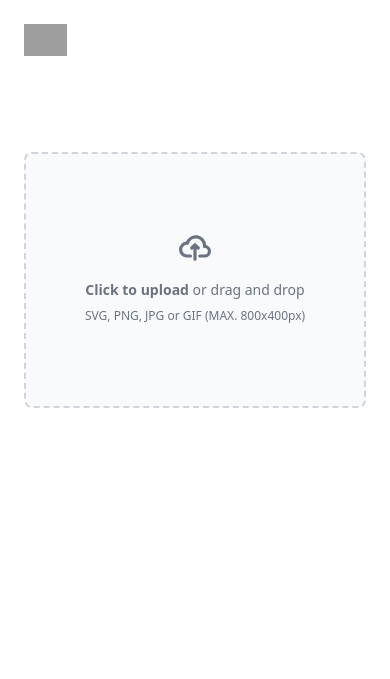
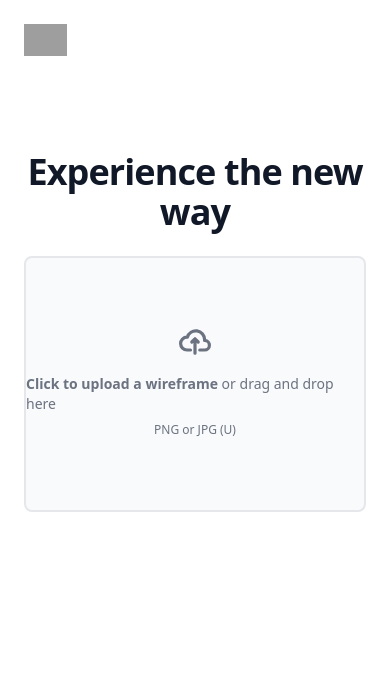
Before and after one commit to iamthuya/instant-web-with-gemini, a Flask app: page /generate in a window 390 px wide. Shown: the top 679 px of the page. Run offline with Flask 3, Linux system fonts and the light colour scheme; some libraries are stand-ins or nearby versions; grey boxes are pictures that could not be loaded.

Commit message:
finalized upload

```diff
--- a/app.py
+++ b/app.py
@@ -55,13 +55,13 @@ def generate(wireframe_image):
     return response
 
 
-# @app.route('/', methods=['GET'])
-# def index():
-#     return render_template('index.html')
+@app.route('/', methods=['GET'])
+def index():
+    return render_template('index.html')
 
 
 @app.route('/generate', methods=['GET', 'POST'])
-@app.route('/', methods=['GET', 'POST'])
+# @app.route('/', methods=['GET', 'POST'])
 def generate():
     if request.method == 'POST':
         uploaded_file = request.files['file-upload']
--- a/templates/generate.html
+++ b/templates/generate.html
@@ -20,87 +20,88 @@
 {% block content %}
 <div class="relative isolate px-6 pt-6 lg:px-8">
 	<div class="mx-auto max-w-2xl py-32 sm:py-48 lg:py-56">
-		<div class="flex items-center justify-center w-full">
-			<label for="dropzone-file" class="flex flex-col items-center justify-center w-full h-64 border-2 border-gray-300 border-dashed rounded-lg cursor-pointer bg-gray-50 dark:hover:bg-bray-800 dark:bg-gray-700 hover:bg-gray-100 dark:border-gray-600 dark:hover:border-gray-500 dark:hover:bg-gray-600">
+		<div class="text-center">
+			<h1 class="text-4xl font-bold tracking-tight text-gray-900 sm:text-6xl">Experience the new way</h1>
+		</div>
+		<div class="mt-6 flex items-center justify-center w-full" id="drop-area">
+			<label for="image-upload" class="flex flex-col items-center justify-center w-full h-64 border-2 rounded-lg cursor-pointer bg-gray-50 dark:hover:bg-bray-800 dark:bg-gray-700 hover:bg-gray-100 dark:border-gray-600 dark:hover:border-gray-500 dark:hover:bg-gray-600">
 					<div class="flex flex-col items-center justify-center pt-5 pb-6">
 							<svg class="w-8 h-8 mb-4 text-gray-500 dark:text-gray-400" aria-hidden="true" xmlns="http://www.w3.org/2000/svg" fill="none" viewBox="0 0 20 16">
 									<path stroke="currentColor" stroke-linecap="round" stroke-linejoin="round" stroke-width="2" d="M13 13h3a3 3 0 0 0 0-6h-.025A5.56 5.56 0 0 0 16 6.5 5.5 5.5 0 0 0 5.207 5.021C5.137 5.017 5.071 5 5 5a4 4 0 0 0 0 8h2.167M10 15V6m0 0L8 8m2-2 2 2"/>
 							</svg>
-							<p class="mb-2 text-sm text-gray-500 dark:text-gray-400"><span class="font-semibold">Click to upload</span> or drag and drop</p>
-							<p class="text-xs text-gray-500 dark:text-gray-400">SVG, PNG, JPG or GIF (MAX. 800x400px)</p>
+							<p class="mb-2 text-sm text-gray-500 dark:text-gray-400"><span class="font-semibold">Click to upload a wireframe</span> or drag and drop here</p>
+							<p class="text-xs text-gray-500 dark:text-gray-400">PNG or JPG (U)</p>
 					</div>
-					<input id="dropzone-file" type="file" class="hidden" />
+					<input id="image-upload" type="file" accept="image/png" class="hidden" />
 			</label>
 		</div>
-		<div id="preview-area"></div>
-
-		<!-- <div class="text-center">
-			<form action="/response" method="post" enctype=multipart/form-data id="main-form">
-			<h1 class="text-4xl font-bold tracking-tight text-gray-900 sm:text-6xl">Experience the new way</h1>
-				<div class="col-span-full mt-10">
-					<div class="mt-2 flex justify-center rounded-lg border border-dashed border-gray-900/25 px-6 py-10">
-						<div class="border-dashed border-red-900/25 h-full w-full" id="drop-area">
-							<svg class="mx-auto h-12 w-12 text-gray-300" viewBox="0 0 24 24" fill="currentColor" aria-hidden="true">
-								<path fill-rule="evenodd" d="M1.5 6a2.25 2.25 0 012.25-2.25h16.5A2.25 2.25 0 0122.5 6v12a2.25 2.25 0 01-2.25 2.25H3.75A2.25 2.25 0 011.5 18V6zM3 16.06V18c0 .414.336.75.75.75h16.5A.75.75 0 0021 18v-1.94l-2.69-2.689a1.5 1.5 0 00-2.12 0l-.88.879.97.97a.75.75 0 11-1.06 1.06l-5.16-5.159a1.5 1.5 0 00-2.12 0L3 16.061zm10.125-7.81a1.125 1.125 0 112.25 0 1.125 1.125 0 01-2.25 0z" clip-rule="evenodd" />
-							</svg>
-							<div class="mt-4 mx-auto text-sm leading-6 text-gray-600">
-								<label for="image-upload" class="relative cursor-pointer rounded-md bg-white font-semibold text-indigo-600 focus-within:outline-none focus-within:ring-2 focus-within:ring-indigo-600 focus-within:ring-offset-2 hover:text-indigo-500">
-									<span>Upload a wireframe</span>
-									<input type="file" accept="image/png" id="image-upload" name="image-upload" class="sr-only" required>
-								</label>
-								<p class="pl-1">or drag and drop here</p>
-							</div>
-							<p class="text-xs leading-5 text-gray-600">(PNG or JPG up to 10MB)</p>
-						</div>
-						<div id="preview-area"></div>
-					</div>
-				</div>
-				<div class="mt-10 flex items-center justify-center gap-x-6">
-					<input type="button" value="Reset" onClick="resetForm()" class="rounded-md bg-indigo-600 px-3.5 py-2.5 text-sm font-semibold text-white shadow-sm hover:bg-indigo-500 focus-visible:outline focus-visible:outline-2 focus-visible:outline-offset-2 focus-visible:outline-indigo-600">
-					<input type="submit" value="Generate" class="rounded-md bg-indigo-600 px-3.5 py-2.5 text-sm font-semibold text-white shadow-sm hover:bg-indigo-500 focus-visible:outline focus-visible:outline-2 focus-visible:outline-offset-2 focus-visible:outline-indigo-600">
-					<a href="#" class="rounded-md bg-indigo-600 px-3.5 py-2.5 text-sm font-semibold text-white shadow-sm hover:bg-indigo-500 focus-visible:outline focus-visible:outline-2 focus-visible:outline-offset-2 focus-visible:outline-indigo-600">Get started</a>
-					<a href="#" class="text-sm font-semibold leading-6 text-gray-900">Learn more <span aria-hidden="true">→</span></a>
-				</div>
-			</form>
-		</div> -->
+		<div class="flex items-center justify-center w-full border-2 border-gray-300 border-dashed rounded-lg hidden" id="preview-area"></div>
+		<div class="mt-10 flex items-center justify-center gap-x-6">
+			<input type="button" value="Reset" onClick="reset()" id="reset-button" class="hidden rounded-md bg-indigo-600 px-3.5 py-2.5 text-sm font-semibold text-white shadow-sm hover:bg-indigo-500 focus-visible:outline focus-visible:outline-2 focus-visible:outline-offset-2 focus-visible:outline-indigo-600">
+			<input type="submit" value="Generate" id="generate-button" class="hidden rounded-md bg-indigo-600 px-3.5 py-2.5 text-sm font-semibold text-white shadow-sm hover:bg-indigo-500 focus-visible:outline focus-visible:outline-2 focus-visible:outline-offset-2 focus-visible:outline-indigo-600">
+		</div>
 	</div>
 </div>
 {% endblock %}
 
 {% block script %}
 <script>
-// ************************ Drag and drop ***************** //
 const dropArea = document.getElementById("drop-area")
+const imageInput = document.getElementById("image-upload")
 const previewArea = document.getElementById("preview-area")
+const resetButton = document.getElementById("reset-button")
+const generateButton = document.getElementById("generate-button")
 
 // Prevent default drag behaviors
-// ;['dragenter', 'dragover', 'dragleave', 'drop'].forEach(eventName => {
-//   dropArea.addEventListener(eventName, preventDefaults, false)
-//   document.body.addEventListener(eventName, preventDefaults, false)
-// })
+;['dragenter', 'dragover', 'dragleave', 'drop'].forEach(eventName => {
+	dropArea.addEventListener(eventName, preventDefaults, false)
+	document.body.addEventListener(eventName, preventDefaults, false)
+})
 
-// // Highlight drop area when item is dragged over it
-// ;['dragenter', 'dragover'].forEach(eventName => {
-//   dropArea.addEventListener(eventName, highlight, false)
-// })
-
-// ;['dragleave', 'drop'].forEach(eventName => {
-//   dropArea.addEventListener(eventName, unhighlight, false)
-// })
+function preventDefaults (e) {
+	e.preventDefault()
+	e.stopPropagation()
+}
 
 // Handle dropped files
 dropArea.addEventListener('drop', handleDrop, false)
 
-function preventDefaults (e) {
-  e.preventDefault()
-  e.stopPropagation()
+function handleDrop(event) {
+	var file = event.dataTransfer.files[0];
+	showPreview(file)
 }
 
-function handleDrop(e) {
+// Handle upload files
+imageInput.addEventListener('change', handleUpload, false)
+
+function handleUpload(event) {
+	var file = event.target.files[0];
+	showPreview(file)
+}
+
+// Preview file
+function showPreview(file) {
 	dropArea.style.display = 'none'
-  var dt = e.dataTransfer
-  var files = dt.files
-  handleFiles(files)
+	previewArea.style.display = 'flex'
+	resetButton.style.display = 'flex'
+	generateButton.style.display = 'flex'
+
+	let reader = new FileReader()
+	reader.readAsDataURL(file)
+	reader.onloadend = function() {
+		let img = document.createElement('img')
+		img.src = reader.result
+		previewArea.appendChild(img)
+	}
+}
+
+function reset() {
+	imageInput.value = ''
+	previewArea.innerHTML = ''
+	dropArea.style.display = 'flex'
+	previewArea.style.display = 'none'
+	resetButton.style.display = 'none'
+	generateButton.style.display = 'none'
 }
 
 // let uploadProgress = []
@@ -120,23 +121,6 @@ function handleDrop(e) {
 //   let total = uploadProgress.reduce((tot, curr) => tot + curr, 0) / uploadProgress.length
 //   progressBar.value = total
 // }
-
-function handleFiles(files) {
-  files = [...files]
-  // initializeProgress(files.length)
-  files.forEach(uploadFile)
-  files.forEach(previewFile)
-}
-
-function previewFile(file) {
-  let reader = new FileReader()
-  reader.readAsDataURL(file)
-  reader.onloadend = function() {
-    let img = document.createElement('img')
-    img.src = reader.result
-    previewArea.appendChild(img)
-  }
-}
 
 // function uploadFile(file, i) {
 //   var url = 'https://api.cloudinary.com/v1_1/joezimim007/image/upload'
@@ -164,26 +148,5 @@ function previewFile(file) {
 //   xhr.send(formData)
 // }
 
-// ************************ form related ***************** //
-// const mainForm = document.getElementById("main-form")
-// const imageInput = document.getElementById("image-upload")
-
-// imageInput.addEventListener('change', (event) => {
-//   const file = event.target.files[0]; // Get the selected file
-//   if (file) {
-//     const reader = new FileReader();
-// 		reader.onloadend = function() {
-// 			let img = document.createElement('img')
-// 			img.src = reader.result
-// 			previewArea.appendChild(img)
-// 		}
-//   }
-// });
-
-// function resetForm() {
-// 	previewArea.innerHTML = ""
-// 	dropArea.style.display = 'block'
-// 	mainForm.reset()
-// }
 </script>
 {% endblock %}
```
